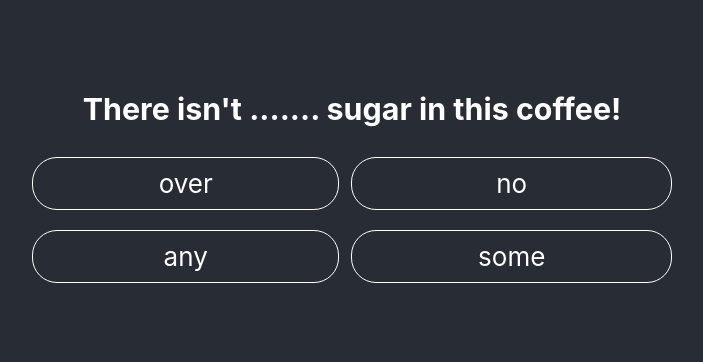
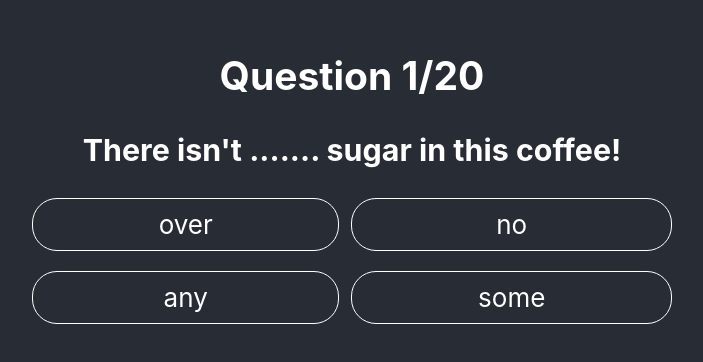
Before and after one commit to mohamadamgad/fluently, a React (Create React App) app: page /test in a window 1280 px wide. Shown: the part 228-590 px from the top of the page, without its empty margins (288-991 px from the left). Built offline with nearby package versions, Linux system fonts and the light colour scheme.

Commit message:
feat: add question number as a header

```diff
--- a/src/components/Test.js
+++ b/src/components/Test.js
@@ -25,6 +25,7 @@ const answerParagraph = {
 function Test() {
     return (
         <div style={container}>
+            <h2>Question 1/20</h2>
             <h3>There isn't ....... sugar in this coffee!</h3>
             <div style={answerContainer}>
                 <span style={answerText}>
```
